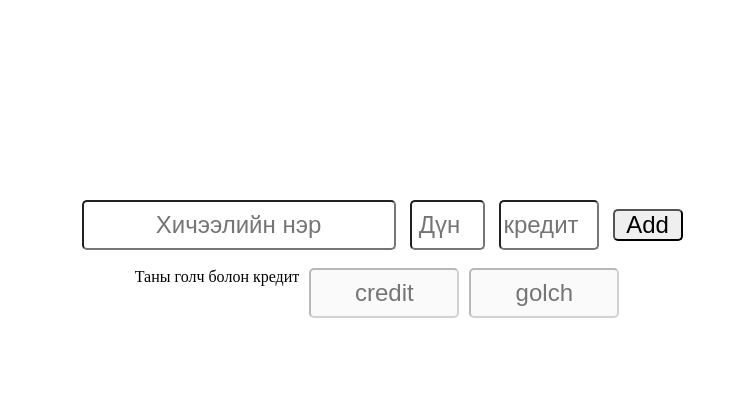
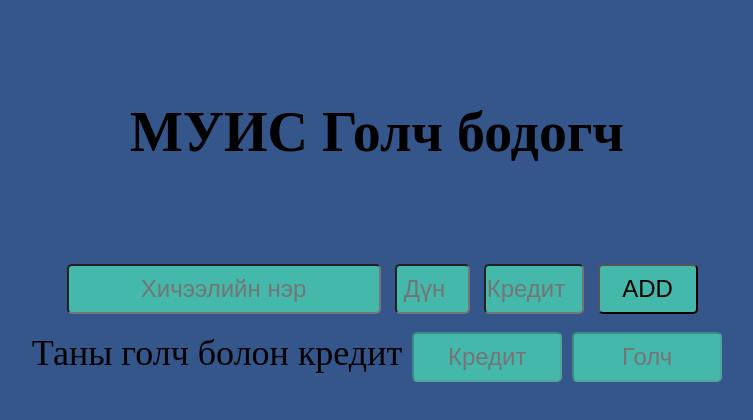
Before and after one commit to unubaatar/GPA-estimator, a plain HTML site: page index.html in a window 1280 px wide. Shown: the whole page, without its empty margins (263-1016 px from the left). Drawn offline with Linux system fonts and the light colour scheme.

Commit message:
all change

```diff
--- a/index.html
+++ b/index.html
@@ -8,19 +8,20 @@
     <link rel="stylesheet" href="style.css">
 </head>
 <body>
+    <h1>МУИС Голч бодогч</h1>
     <div id="container">
         <div class="inputs">
             <input type="text" placeholder="Хичээлийн нэр" id="idName">
             <input type="number" name="" class="dun" placeholder="Дүн" id="idDun">
-            <input type="number" name="" class="credit" placeholder="кредит" id="idCredit">
-            <button id="add">Add</button>
+            <input type="number" name="" class="credit" placeholder="Кредит" id="idCredit">
+            <button id="add">ADD</button>
         </div>
     </div>
     <br>
     <div class="showResult">
-        <div>Таны голч болон кредит</div>
-        <input type="text" placeholder = "credit" disabled id="resultCredit">
-        <input type="text" placeholder = "golch"  disabled id="resultGPA" >
+        <div id="tailbar">Таны голч болон кредит</div>
+        <input type="text" placeholder = "Кредит" disabled id="resultCredit">
+        <input type="text" placeholder = "Голч"  disabled id="resultGPA" >
     </div>
 
     <script src="script.js"></script>
--- a/style.css
+++ b/style.css
@@ -6,7 +6,7 @@
 
 body{
     text-align: center;
-    margin-top: 200px;
+    background-color: #34568B;
 }
 
 .inputs {
@@ -20,14 +20,18 @@ input{
     border-radius: 5px;
     font-size: 24px;
     margin-left: 10px;
+    background-color: #45B8AC;
+    color: black;
 }
 
 .dun, .gpa {
     width: 75px;
+    color: black;
 }
 
 .credit {
     width: 100px;
+    color: black;
 }
 
 #container {
@@ -40,6 +44,9 @@ input{
     border-radius: 5px;
     cursor: pointer;
     font-size: 24px;
+    background-color: #45B8AC;
+    width: 100px;
+    height: 50px;
 }
 
 ul{
@@ -59,3 +66,13 @@ li{
 .showResult{
     display: inline-flex;
 }
+
+#tailbar {
+    font-size: 36px;
+    color: black;
+}
+
+h1 {
+    padding: 100px;
+    font-size: 56px;
+}
```
